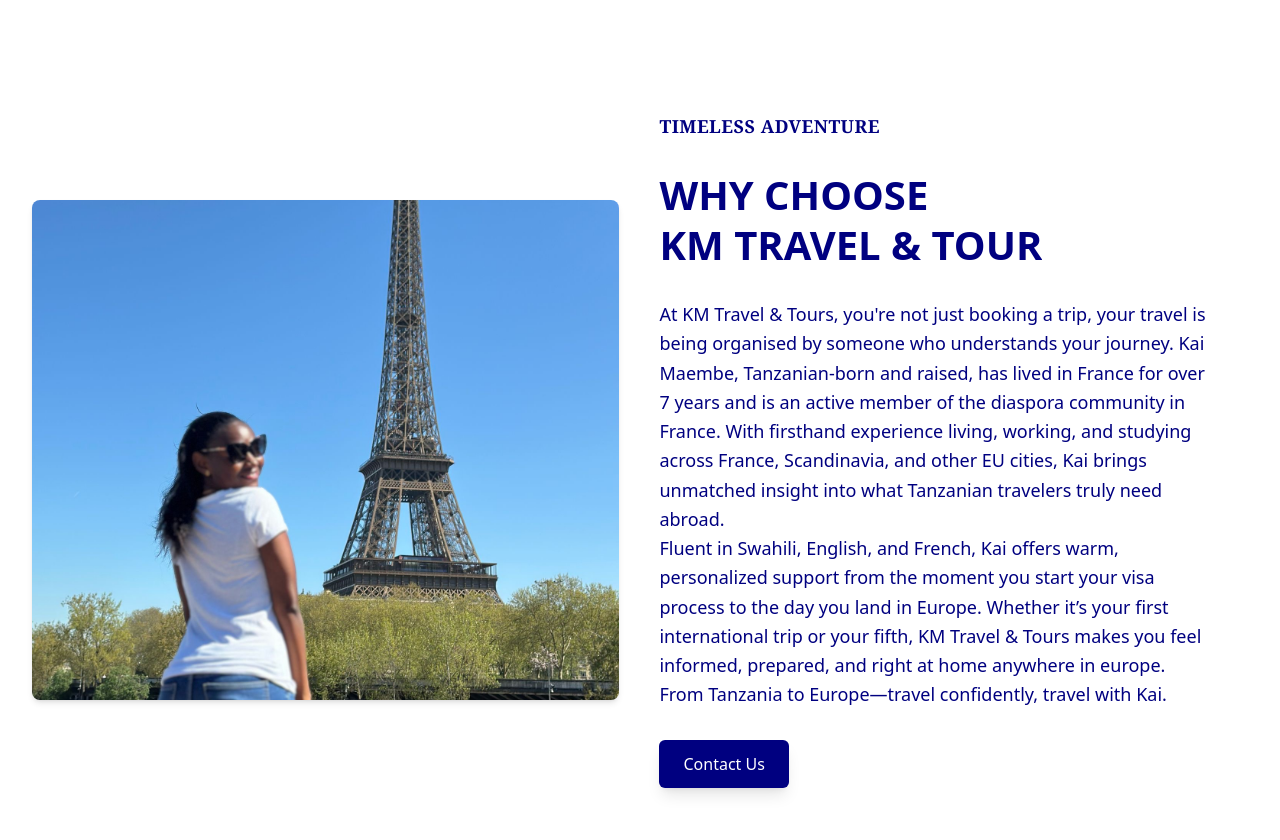
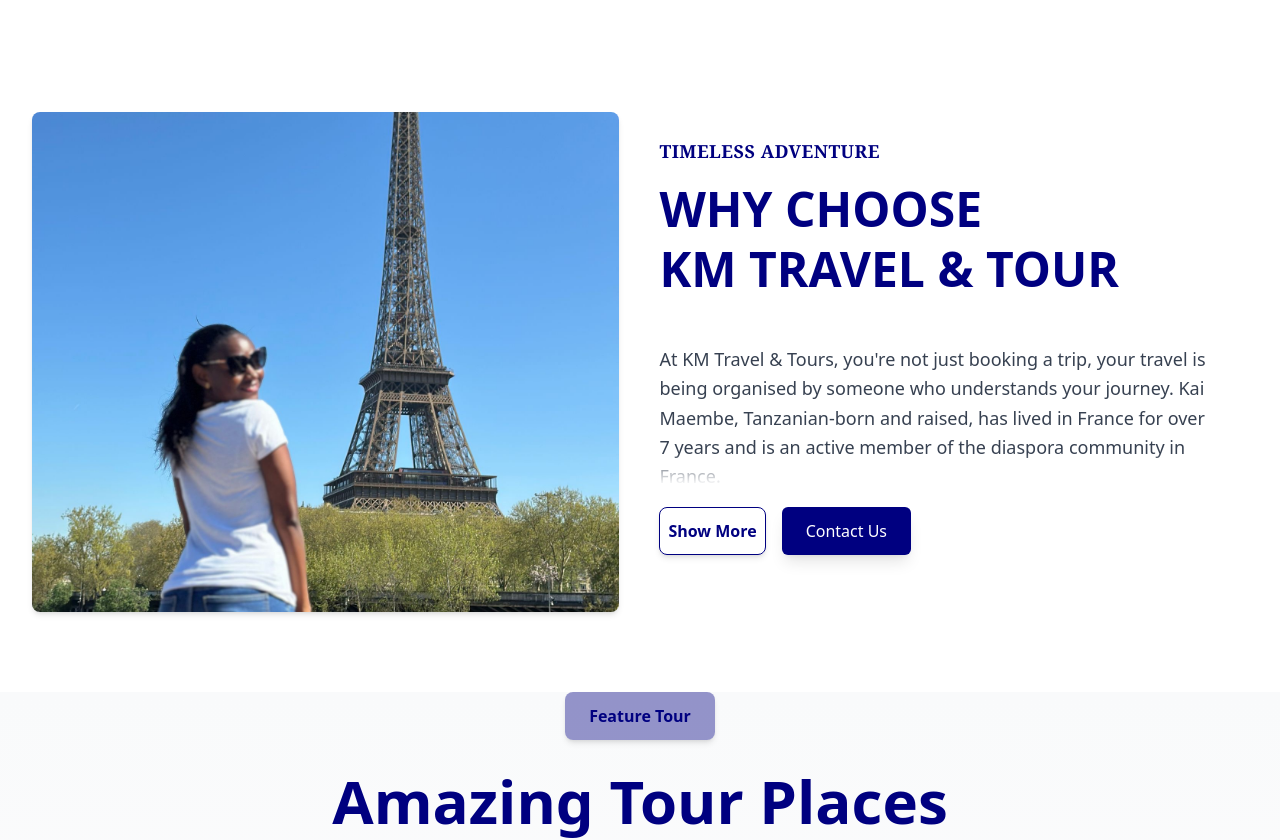
Before and after one commit to JacScript/clientkmg, a React (Vite) app: page / in a window 1280 px wide. Shown: the part 1460-2300 px from the top of the page. Built offline with nearby package versions, Linux system fonts and the light colour scheme; a web font is replaced by a local one.

Commit message:
minor changes

```diff
--- a/src/components/contact/Contact.jsx
+++ b/src/components/contact/Contact.jsx
@@ -154,7 +154,7 @@
 // import emailjs from "@emailjs/browser";
 // import { toast } from "react-toastify";
 
-export default function ContactUs() {
+export default function ContactUs({id}) {
   // const form = useRef();
 
   // const sendEmail = async (e) => {
@@ -177,7 +177,7 @@
   // };
 
   return (
-    <section id="contact" className="py-12 bg-blue-100">
+    <section id={id} className="py-12 bg-blue-100">
       <div className="container w-3/4 mx-auto px-4">
         <motion.div
           className="flex flex-col lg:flex-row gap-8 my-12"
--- a/src/components/home/discovery/Discover.jsx
+++ b/src/components/home/discovery/Discover.jsx
@@ -31,7 +31,8 @@
 
           <div className="flex justify-center lg:justify-start">
             <Link
-  isWhatsApp={true}
+            href='#homecontact'
+  isWhatsApp={false}
   className="bg-[#000080] hover:bg-[#000080] text-white px-6 py-3 rounded-md shadow-lg"
 >
   Contact Us
--- a/src/components/home/why/Why.jsx
+++ b/src/components/home/why/Why.jsx
@@ -1,10 +1,16 @@
-import React from 'react';
+import React, { useState } from 'react';
 import Reveal from '../../Reveal';
 import pic1 from '../../../assets/images/img11.JPG';
 import FadeInImage from '../../FadeInImage';
 import Link from '../../LinkComponent';
 
 function Why() {
+  const [isExpanded, setIsExpanded] = useState(false);
+
+  const toggleExpanded = () => {
+    setIsExpanded(!isExpanded);
+  };
+
   return (
     <section className="w-full py-12 md:py-20 bg-white text-[#000080]">
       <div className="max-w-7xl mx-auto px-4 sm:px-6 lg:px-8 flex flex-col-reverse md:flex-row items-center gap-10">
@@ -19,7 +25,7 @@
         </div>
 
         {/* Text Content */}
-        <div className="w-full md:w-1/2 space-y-6 md:pr-8 text-center md:text-left">
+        <div className="w-full md:w-1/2 space-y-2 md:pr-8 text-center md:text-left">
           <Reveal>
             <p className="text-base md:text-lg font-bold font-serif tracking-wide">
               TIMELESS ADVENTURE
@@ -27,33 +33,74 @@
           </Reveal>
 
           <Reveal delay={0.5}>
-            <h2 className="text-base sm:text-xl lg:text-xl xl:text-[40px] font-black font-roboto leading-tight">
+            <h2 className="text-2xl sm:text-3xl md:text-4xl xl:text-5xl font-black font-roboto leading-tight">
               WHY CHOOSE <br className="hidden md:block" /> KM TRAVEL & TOUR
             </h2>
           </Reveal>
 
+          <div className="py-8">
             <Reveal delay={1.3}>
-            <p className="text-sm sm:text-base md:text-lg leading-relaxed max-w-prose">
-            At KM Travel & Tours, you're not just booking a trip, your travel is being organised by someone who understands your journey. Kai Maembe, Tanzanian-born and raised, has lived in France for over 7 years and is an active member of the diaspora community in France. With firsthand experience living, working, and studying across France, Scandinavia, and other EU cities, Kai brings unmatched insight into what Tanzanian travelers truly need abroad.
+              <div className="relative">
+                <div
+                  className={`
+                    text-sm sm:text-base md:text-lg leading-relaxed text-gray-700
+                    transition-all duration-500 ease-in-out overflow-hidden
+                    ${isExpanded ? 'max-h-none' : 'max-h-[100px] sm:max-h-[120px] md:max-h-[140px]'}
+                  `}
+                >
+                  <p>
+                    At KM Travel & Tours, you're not just booking a trip, your travel is being organised by someone who understands your journey. Kai Maembe, Tanzanian-born and raised, has lived in France for over 7 years and is an active member of the diaspora community in France.
+                    {isExpanded && (
+                      <>
+                        {' '}With firsthand experience living, working, and studying across France, Scandinavia, and other EU cities, Kai brings unmatched insight into what Tanzanian travelers truly need abroad.
                         <br/>
-Fluent in Swahili, English, and French, Kai offers warm, personalized support from the moment you start your visa process to the day you land in Europe. Whether it’s your first international trip or your fifth, KM Travel & Tours makes you feel informed, prepared, and right at home anywhere in europe.
+                        <br/>
+                        Fluent in Swahili, English, and French, Kai offers warm, personalized support from the moment you start your visa process to the day you land in Europe. Whether it's your first international trip or your fifth, KM Travel & Tours makes you feel informed, prepared, and right at home anywhere in Europe.
+                        <br/>
                         <br/>
                         From Tanzania to Europe—travel confidently, travel with Kai.
+                      </>
+                    )}
                   </p>
+                </div>
+
+                {/* Fade overlay when collapsed */}
+                {!isExpanded && (
+                  <div className="absolute bottom-0 left-0 right-0 h-8 bg-gradient-to-t from-white to-transparent"></div>
+                )}
+              </div>
             </Reveal>
 
-          <div className="flex justify-center lg:justify-start">
+            {/* Show More/Less Button */}
+            <div className="flex justify-center md:justify-start mt-4 gap-4">
+              <button
+                onClick={toggleExpanded}
+                className="
+                   md:px-2 md:py-1
+                  text-base sm:text-lg md:text-base font-bold
+                  text-[#000080] border-1 border-[#000080] rounded-lg
+                  hover:bg-[#000080] hover:text-white
+                  transition-all duration-300 transform hover:scale-105
+                  shadow-md hover:shadow-lg focus:outline-none focus:ring-2 focus:ring-[#000080] focus:ring-opacity-50
+                "
+              >
+                {isExpanded ? 'Show Less' : 'Show More'}
+              </button>
+               <div className="flex justify-center md:justify-start">
             <Link
-  isWhatsApp={true}
+                href='#homecontact'
+  isWhatsApp={false}
               className="bg-[#000080] hover:bg-[#000080] text-white px-6 py-3 rounded-md shadow-lg"
             >
               Contact Us
             </Link>
-
           </div>
             </div>
 
+          </div>
 
+
+        </div>
       </div>
     </section>
   );
--- a/src/components/logistics/Solution.jsx
+++ b/src/components/logistics/Solution.jsx
@@ -110,7 +110,8 @@
                 <div className="flex justify-center">
                    <Link
             message="Hello, I would like to inquire about your logistics services."
-  isWhatsApp={true}
+  isWhatsApp={false}
+  href='#logisticsContact'
   className="bg-[#000080] hover:bg-[#000080] text-white px-6 py-3 rounded-md shadow-lg"
 >
   Contact Us
--- a/src/components/logistics/WhyLogistics.jsx
+++ b/src/components/logistics/WhyLogistics.jsx
@@ -77,7 +77,8 @@
           </Reveal>
           <Link
             message="Hello, I would like to inquire about your logistics services."
-            isWhatsApp={true}
+            isWhatsApp={false}
+            href="#logisticsContact"
             className="bg-[#000080] hover:bg-[#0000808f] text-white px-6 py-3 rounded-md shadow-lg"
           >
             Contact Us
--- a/src/pages/Home.jsx
+++ b/src/pages/Home.jsx
@@ -55,7 +55,7 @@
       <Testimonial/>
 
       {/* contact */}
-    <ContactUs/>
+    <ContactUs id='homecontact'/>
 
 {/* <Footer/> */}
     </div>
--- a/src/pages/Logistics.jsx
+++ b/src/pages/Logistics.jsx
@@ -13,7 +13,7 @@
       <HeroLogistics />
       <WhyLogistics />
       <Solution/>
-      <Contact />
+      <Contact id='logisticsContact' />
     </main>
   );
 };
```
Lines whose indentation alone changed are shown as unchanged.
